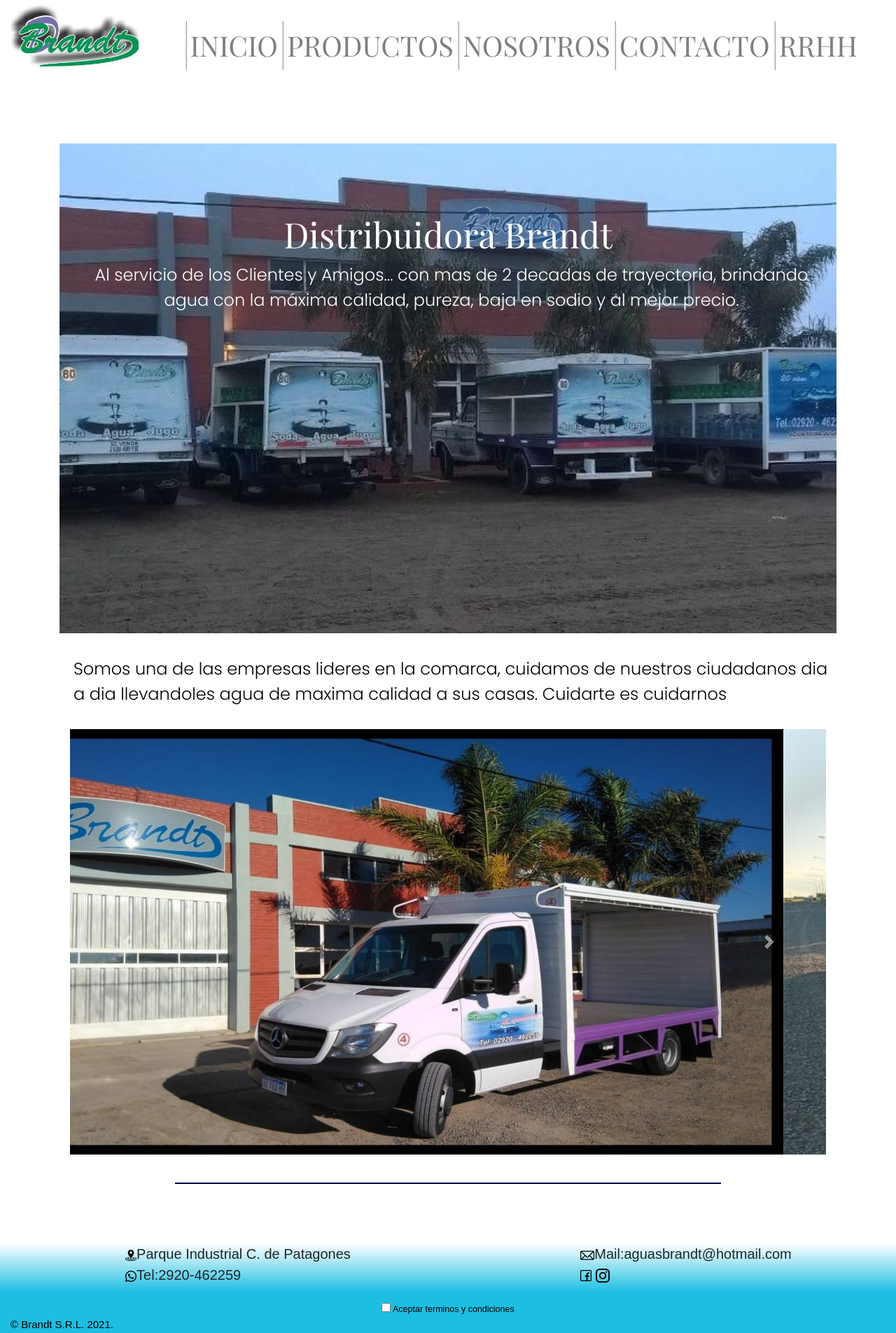
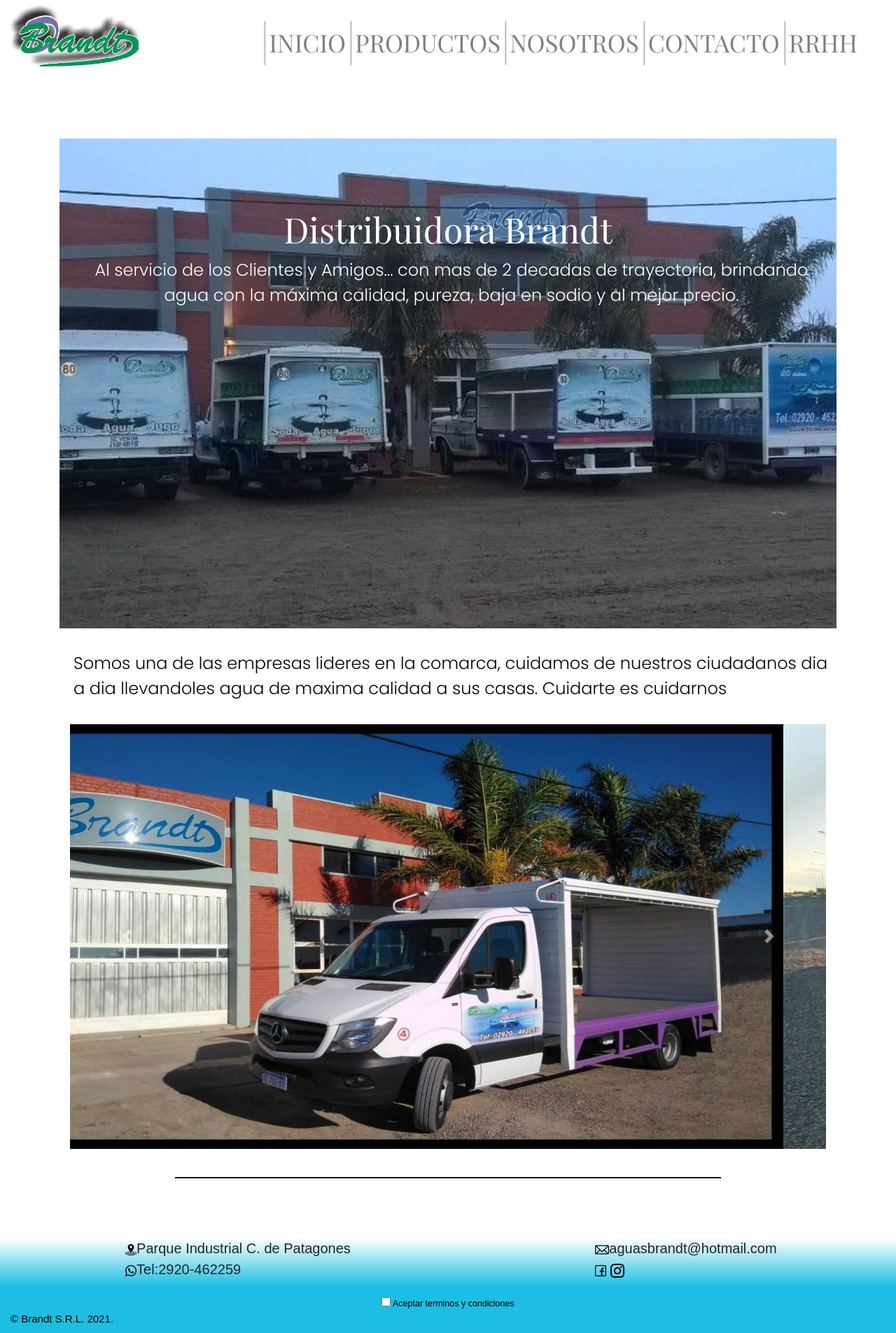
Before and after one commit to JonathanLeder/distribuidoraLeder, a website: page index.html in a window 1280 px wide. Shown: the top 1905 px of the page at 70% size. Drawn offline with nearby package versions, Linux system fonts and the light colour scheme.

Commit message:
Listo para entregar

```diff
--- a/index.html
+++ b/index.html
@@ -121,7 +121,7 @@
 			</div>
 			<div class="col-lg-6 col-xs-12 redesC">
 				<ul>
-					<div class="estandarL"><img src="assets/icons/mail.png" alt="logo de email" width="20px" height="20px">Mail:aguasbrandt@hotmail.com</div>
+					<div class="estandarL"><img src="assets/icons/mail.png" alt="logo de email" width="20px" height="20px">aguasbrandt@hotmail.com</div>
 					<span class="estandarL"><a href="https://www.facebook.com/AguasBrandt"target="_blank"><img src="assets/icons/fb.png" alt="logo de facebook" width="16px" height="16px"></a>
 					<a href="https://www.instagram.com/aguasbrandt/?fbclid=IwAR0VZHCB6UdhWEiaTRWk6riMlxsXhoOpqKGiTI239o_IigA1GVV-WWQL_-0" target="_blank"><img src="assets/icons/ig.png" alt="logo de instagram" width="20px" height="20px"></a></span>
 				</ul>
--- a/scss/_estructura.scss
+++ b/scss/_estructura.scss
@@ -23,7 +23,7 @@
 nav ul li
 	{
 
-	font-size:4rem;
+	font-size:3.5rem;
 	text-align:center;
 	font-family: 'Playfair Display', serif;
 	border-color:black;
```
Also changed, not shown: pages/Sobrenos.html (+1 -1 lines), pages/Trabajaconnosotros.html (+1 -1 lines), pages/productos.html (+1 -1 lines), CSS/style.css.
